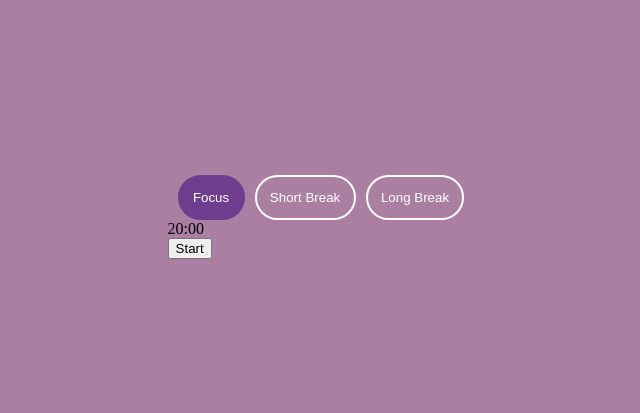
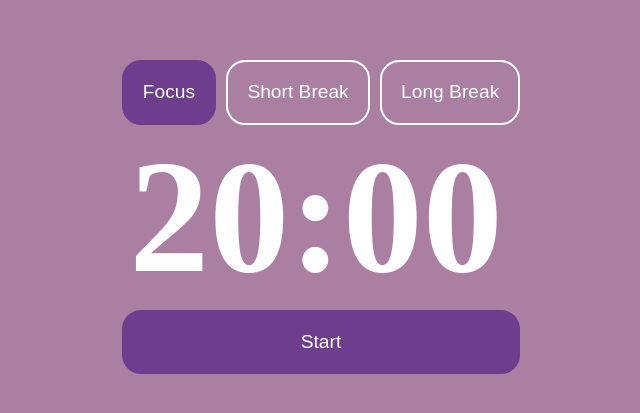
Before and after one commit to asands94/react-timer, a React (Vite) app: page / in a window 1280 px wide. Shown: the part 191-604 px from the top of the page, without its empty margins (324-964 px from the left). Built offline with nearby package versions, Linux system fonts and the light colour scheme.

Commit message:
button styling

```diff
--- a/src/pages/Timer.jsx
+++ b/src/pages/Timer.jsx
@@ -63,6 +63,8 @@ const Timer = () => {
 
   return (
     <>
+      <section className='timer-container'>
+        <div>
           <button
             className={isFocusedPressed ? 'active-button' : 'inactive-button'}
             onClick={(e) => {
@@ -90,8 +92,12 @@ const Timer = () => {
           >
             Long Break
           </button>
-      <div>{formatTime(seconds)}</div>
-      <button onClick={handleTimer}>{isRunning ? 'Pause' : 'Start'}</button>
+        </div>
+        <p className='timer'>{formatTime(seconds)}</p>
+        <button className='timer-button' onClick={handleTimer}>
+          {isRunning ? 'Pause' : 'Start'}
+        </button>
+      </section>
     </>
   )
 }
--- a/src/pages/timer.css
+++ b/src/pages/timer.css
@@ -1,17 +1,50 @@
-.active-button {
+.timer-container {
+  display: flex;
+  flex-direction: column;
+}
+
+.active-button,
+.inactive-button,
+.timer-button {
   background-color: rgb(110, 61, 142);
   border: rgb(110, 61, 142) 2px solid;
   color: white;
   padding: 1em;
-  border-radius: 2em;
+  border-radius: 1em;
   margin-left: 10px;
+  font-size: larger;
 }
 
 .inactive-button {
   background-color: transparent;
   border: white 2px solid;
+  padding: 1em;
+}
+
+.inactive-button:hover,
+.active-button:hover,
+.timer-button:hover {
+  cursor: pointer;
+  background-color: rgb(110, 61, 142);
+  border-color: rgb(110, 61, 142);
+}
+
+.timer-button:hover {
+  cursor: pointer;
+  background-color: rgb(79, 44, 103);
+  border-color: rgb(79, 44, 103);
+}
+
+.timer-button:active {
+  background-color: transparent;
+  border: white 2px solid;
+  padding: 1em;
+}
+
+.timer {
+  align-self: center;
   color: white;
-  padding: 1em;
-  border-radius: 2em;
-  margin-left: 10px;
+  font-size: 10em;
+  margin: 0;
+  font-weight: bold;
 }
```
Lines whose indentation alone changed are shown as unchanged.
